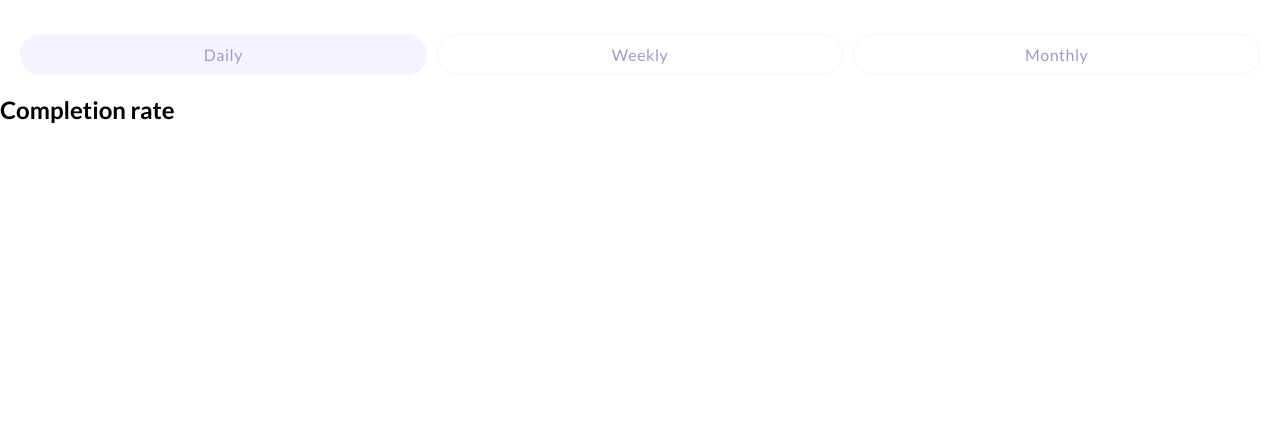
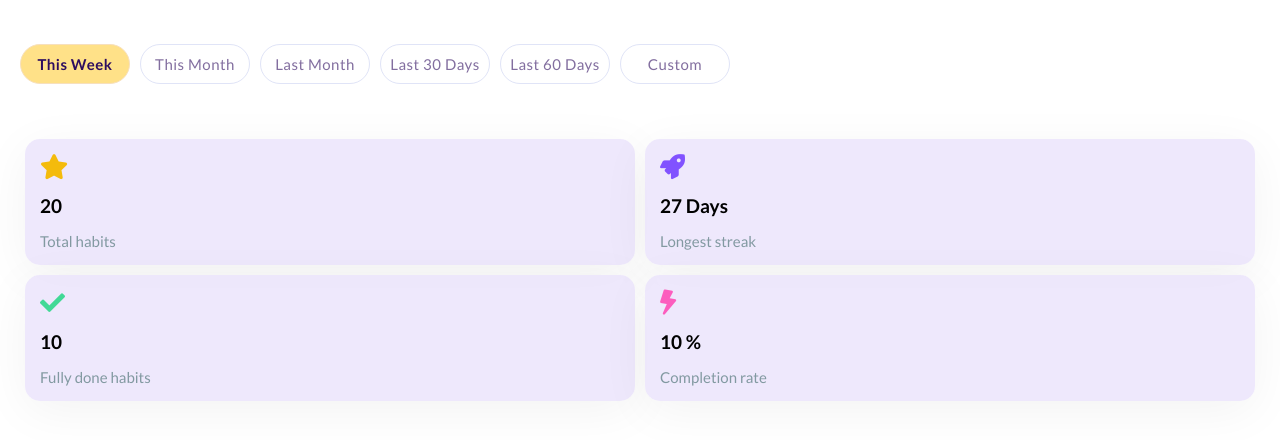
Before and after one commit to annnguyentt/habit_app, a plain HTML site: page habit_stats.html in a window 1280 px wide. Shown: the part 72-512 px from the top of the page. Drawn offline with Linux system fonts and the light colour scheme; a web font is replaced by a local one.

Commit message:
habit stats page modification

```diff
--- a/habit_stats.css
+++ b/habit_stats.css
@@ -1,7 +1,8 @@
 :root {
     --background-color: white;
-    --font-header: 'Ubuntu', sans-serif;
-    --font-base: 'Lato', sans-serif;
+    --font-header: 'Ubuntu', 'Open Sans',sans-serif;
+    --font-base: 'Lato', 'Open Sans', sans-serif;
+    --font-section: 'Comfortaa', 'Open Sans', sans-serif;
     --font-size: 16px;
     --navbar-img-width: 50px;
     --color-base-large: #FD870A;
@@ -28,24 +29,70 @@ h1 {
     justify-content: center;
     height: 70px;
 }
-.period-bar {
-    display: grid;
-    grid-template-columns: repeat(3, 1fr);
-    align-items: center;
-    justify-content: space-around;
-    margin: 10px 15px;
+
+#period-items {
+    display: flex;
+    margin: 15px auto;
+    padding: 10px 15px;
+    width: 100%;
+    overflow-x: auto;
+    list-style: none;
 }
-.period-bar a {
+
+.period {
     text-decoration: none;
     letter-spacing: 0.5px;
-    color: #9A9EC6;
+    color: rgba(46, 13, 95, 0.6);
     text-align: center;
     padding: 10px 0;
     margin: 0 5px;
-    border: solid 1px #F3F5FF;
+    border: solid 1px #e0e4f7;
     border-radius: 20px;
+    display: block;
+    min-width: 110px;
+    font-size: 15px;
+    cursor: pointer;
 }
-.selected-period {
-    color: #9C77DE;
-    background-color: #F7F2FF;
+
+.period.selected {
+    color: #2E0D5F;
+    background-color: #FFE188;
+    border: solid 1px #F7E0BD;
+    font-weight: 600;
 }
+
+.stats-display {
+    margin: 40px 20px 10px 20px;
+}
+
+.stats-display h2 {
+    font-family: var(--font-section);
+    font-size: 18px;
+}
+
+#overview {
+    display: grid;
+    grid-template-columns: repeat(2, 1fr);
+    grid-template-rows: repeat(2, 1fr);
+}
+#overview > div {
+    padding: 15px;
+    margin: 5px;
+    border-radius: 15px;
+    background-color: #ece5fce1;
+    box-shadow: rgba(0, 0, 0, 0.05) 0px 10px 50px;
+}
+#overview > div i {
+    font-size: 25px;
+    margin: 0;
+}
+.item-value {
+    font-weight: 600;
+    font-size: 19px;
+    margin: 15px 0;
+}
+.item-name {
+    color: #8299A1;
+    margin: 0;
+    font-size: 15px;
+}
--- a/habit_stats.html
+++ b/habit_stats.html
@@ -17,19 +17,53 @@
     <link
         href="https://fonts.googleapis.com/css2?family=Ubuntu:ital,wght@0,300;0,400;0,500;0,700;1,300;1,400;1,500;1,700&display=swap"
         rel="stylesheet" />
+    <link rel="preconnect" href="https://fonts.googleapis.com">
+    <link rel="preconnect" href="https://fonts.gstatic.com" crossorigin>
+    <link href="https://fonts.googleapis.com/css2?family=Comfortaa:wght@300;400;500;600;696;700&display=swap"
+        rel="stylesheet">
+    <link
+        href="https://fonts.googleapis.com/css2?family=Open+Sans:ital,wght@0,300;0,400;0,500;0,600;0,700;0,800;1,300;1,400;1,500;1,600;1,700;1,800&display=swap"
+        rel="stylesheet">
+
+
 </head>
+
 <body>
     <div class="header">
         <h1><span>Stats</span></h1>
-        <div class="period-bar">
-            <a href="" id="daily" class="selected-period">Daily</a>
-            <a href="" id="weekly">Weekly</a>
-            <a href="" id="monthly">Monthly</a>
+        <ul id="period-items">
+            <li class="period selected">This Week</li>
+            <li class="period">This Month</li>
+            <li class="period">Last Month</li>
+            <li class="period">Last 30 Days</li>
+            <li class="period">Last 60 Days</li>
+            <li class="period">Custom</li>
+        </ul>
+    </div>
+    <div class="stats-display">
+        <div id="overview">
+            <div id="total-habit">
+                <i class="fa fa-star" aria-hidden="true" style="color:#F4BB0C;"></i>
+                <p class="item-value">20</p>
+                <p class="item-name">Total habits</p>
+            </div>
+            <div id="longest-streak">
+                <i class="fa fa-rocket" aria-hidden="true" style="color:#8152FF;"></i>
+                <p class="item-value">27 Days</p>
+                <p class="item-name">Longest streak</p>
+            </div>
+            <div id="fully-done">
+                <i class="fa fa-check" aria-hidden="true" style="color: #41D996;"></i>
+                <p class="item-value">10</p>
+                <p class="item-name">Fully done habits</p>
+            </div>
+            <div id="overview-item">
+                <i class="fa fa-bolt" aria-hidden="true" style="color: #FC5DBE; transform: rotate(10deg);"></i>
+                <p class="item-value">10 %</p>
+                <p class="item-name">Completion rate</p>
+            </div>
         </div>
     </div>
-    <div>
-        <h2>Completion rate</h2>
-    </div>
-
-    <script type="text/javascript" src="my_habit.js"></script>
+    <script type="text/javascript" src="functions.js"></script>
+    <script type="text/javascript" src="habit_stats.js"></script>
 </body>
--- a/habit_stats.js
+++ b/habit_stats.js
@@ -2,3 +2,8 @@ const selectedDate = formatDate(getUnixTimeToday(), false);
 const habitTracking = retrieveDataFromLocal("habitTracking");
 const allHabits = habitTracking["habits"];
 const allRecords = habitTracking["records"];
+
+const periodItems = document.querySelector('#period-items');
+periodItems.addEventListener('click', function(event) {
+    console.log(event.target.innerText)
+});
```
